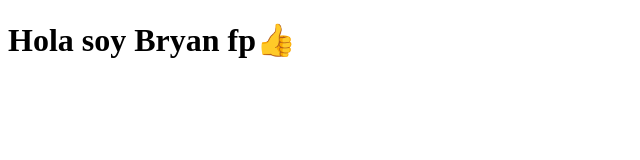
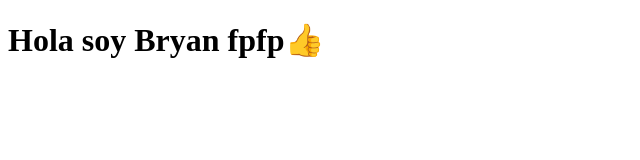
Before and after one commit to bryanfpp/actions-ejemplo, a plain HTML site: page index.html in a window 1280 px wide. Shown: the whole page, without its empty margins (0-640 px from the left). Drawn offline with Linux system fonts and the light colour scheme.

```diff
--- a/index.html
+++ b/index.html
@@ -7,6 +7,6 @@
     <title>My site</title>
 </head>
 <body>
-    <h1>Hola soy Bryan fp👍</h1>
+    <h1>Hola soy Bryan fpfp👍</h1>
 </body>
 </html>
```
